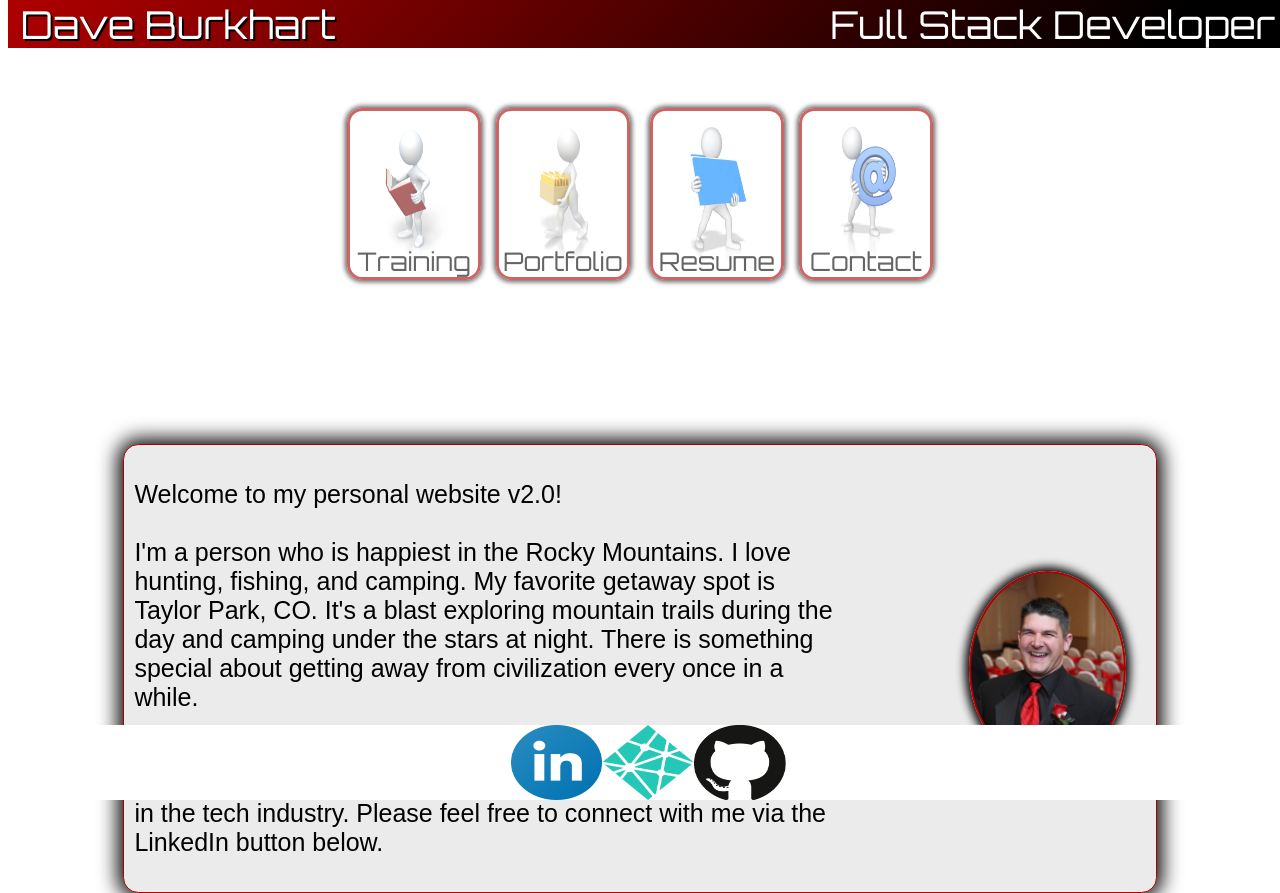
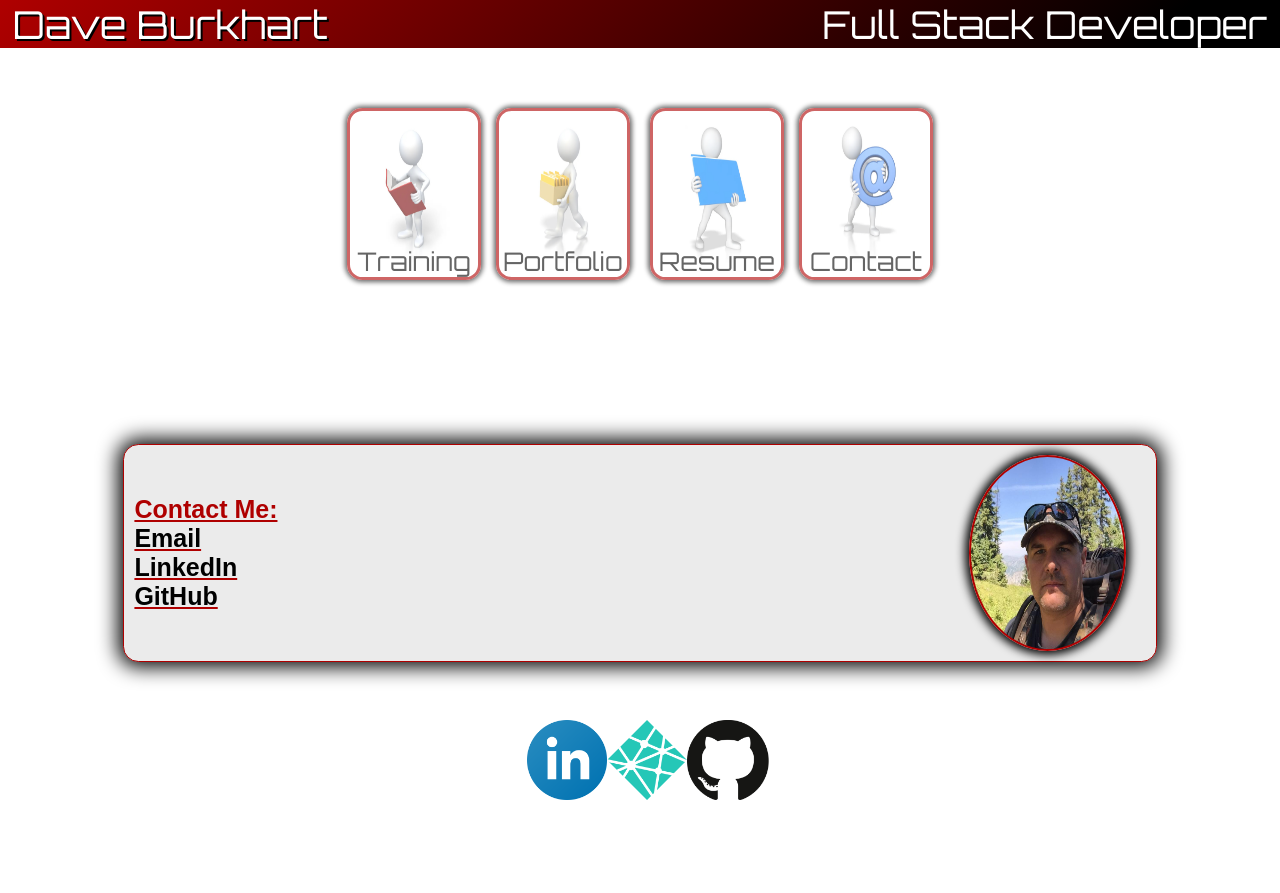
Before and after one commit to drb2023/Website, a React app: page /contact in a window 1280 px wide. Shown: the top 893 px of the page. Built offline with nearby package versions, Linux system fonts and the light colour scheme.

Commit message:
update using routing

```diff
--- a/package.json
+++ b/package.json
@@ -13,6 +13,7 @@
   "dependencies": {
     "react": "^18.2.0",
     "react-dom": "^18.2.0",
+    "react-router-dom": "^6.8.1",
     "react-scripts": "^5.0.1"
   },
   "browserslist": {
--- a/public/style.css
+++ b/public/style.css
@@ -4,7 +4,7 @@
 #header{
     display: flex; flex-direction: row; justify-content: space-between; align-items: center;
         background-image: linear-gradient(135deg, rgb(175, 0, 0), transparent 90%,transparent);
-        top: 0; position: fixed; width: 100%;
+        top: 0; left: 0; right: 0; position: fixed; width: 100%;
         background-color: black;
 }
 
@@ -231,6 +231,6 @@ a:hover {color: black; text-shadow: 5px 5px 5px black;}
 .footer-content{
     display: flex; justify-content: center;
     align-items: center;
-    height: 75px; width: 275px;
-    border-radius: 10%;
+    height: 10vh; width: auto;
+    /* background-color: black; */
 }
--- a/src/components/Header.js
+++ b/src/components/Header.js
@@ -1,8 +1,10 @@
+import { Link } from "react-router-dom";
+
 const Header = () => {
 
     return (
         <section id="header">
-            <a href="index.html" id="l-header">Dave Burkhart</a>
+            <Link to="/" id="l-header">Dave Burkhart</Link>
             <div id="r-header">Full Stack Developer</div>
         </section>
     )
--- a/src/index.js
+++ b/src/index.js
@@ -1,49 +1,33 @@
-
-
-// Note to Elle & Violet. I had this set up to use <Body /> in the return div with my nav buttons within it but I wanted it to load the content from what would have been separate HTML files into a single Flex Box within the index.html, that's why I have it set to a function instead. I'm not sure if this qualifies for the project, but it allows me to incorporate a real world example of useState & that is pretty epic in my mind.
+// CLicking on my name at the top left will return to the homepage.
 
 import {createRoot} from "react-dom/client";
-import { useState } from "react";
-import Header from "./components/Header";
-import Body from "./components/IndexBody";
-import TrainingBody from "./components/TrainingBody";
-import PortfolioBody from "./components/PortfolioBody";
-import ResumeBody from "./components/ResumeBody";
-import ContactBody from "./components/ContactBody";
-import Footer from "./components/Footer";
+import { BrowserRouter, Routes, Route, Link } from "react-router-dom";
+import { ContactBody, Footer, Header, Body, PortfolioBody, ResumeBody, TrainingBody } from "./components/index";
+
 
 const App = () => {
 
-    const [body, setBody] = useState(Body);
-    function changeToTraining() {
-        setBody(TrainingBody)
-    }
-    function changeToPortfolio() {
-        setBody(PortfolioBody)
-    }
-    function changeToResume() {
-        setBody(ResumeBody)
-    }
-    function changeToContact() {
-        setBody(ContactBody)
-    }
-    function changeToIndex() {
-        setBody(Body)
-    }
 
     return (
-    <div>
-        <nav className="nav-boxes">
-            <a onClick={changeToTraining} className="nav-box-1">Training</a>
-            <a onClick={changeToPortfolio} className="nav-box-2">Portfolio</a>
-            <a onClick={changeToResume} className="nav-box-3">Resume</a>
-            <a onClick={changeToContact} className="nav-box-4">Contact</a>
-        </nav>
-        <Header onClick={changeToIndex}/>
-        {body}
-        <Footer />
-    </div>
-
+        <BrowserRouter>
+            <div>
+                <nav className="nav-boxes">
+                    <Link to="/training" className="nav-box-1">Training</Link>
+                    <Link to="/portfolio" className="nav-box-2">Portfolio</Link>
+                    <Link to="/resume" className="nav-box-3">Resume</Link>
+                    <Link to="/contact" className="nav-box-4">Contact</Link>
+                </nav>
+                <Header/>
+                <Routes>
+                    <Route path="/" element={<Body/>}/>
+                    <Route path="/training" element={<TrainingBody/>}/>
+                    <Route path="/portfolio" element={<PortfolioBody/>}/>
+                    <Route path="/resume" element={<ResumeBody/>}/>
+                    <Route path="contact" element={<ContactBody/>}/>
+                </Routes>
+                <Footer />
+            </div>
+        </BrowserRouter>
 )};
 
 
```
Also changed, not shown: src/components/index.js (added, +8 -0 lines), 2 other files.
